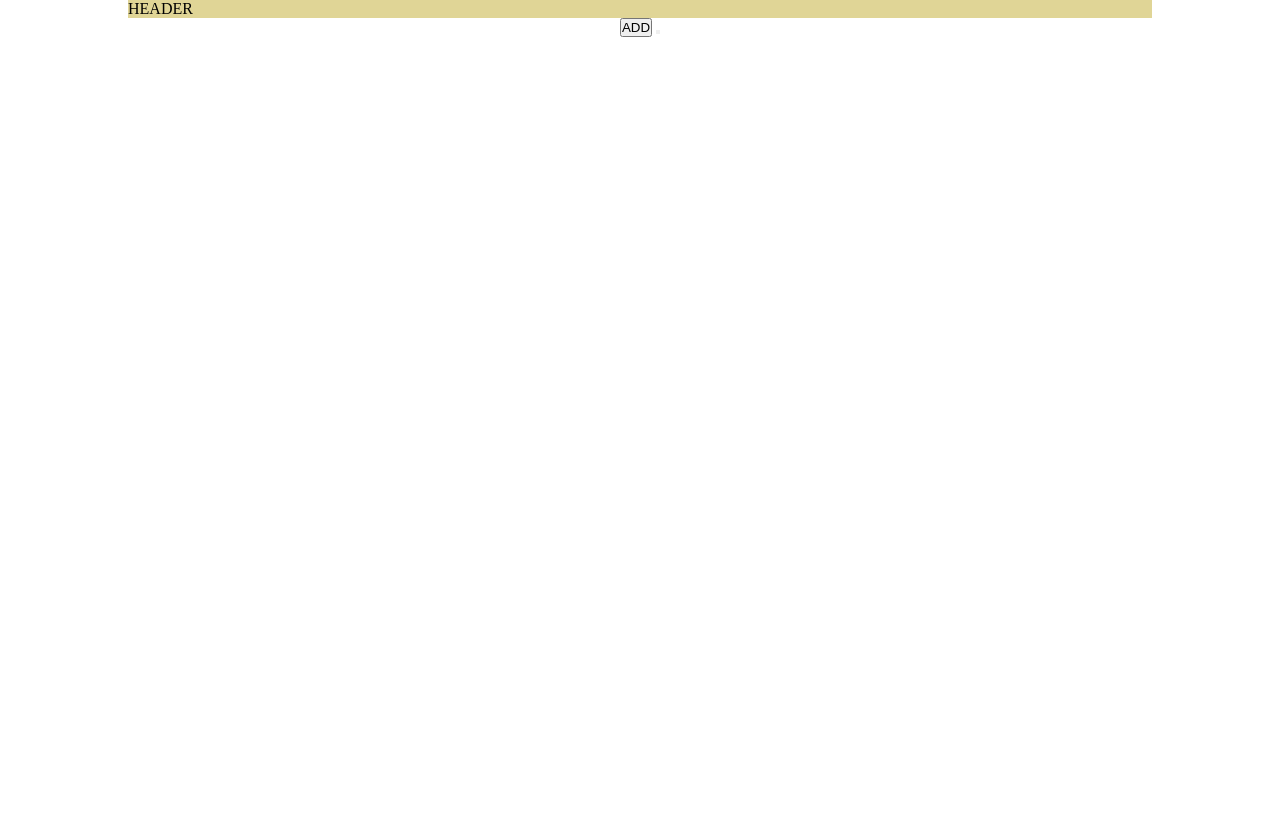
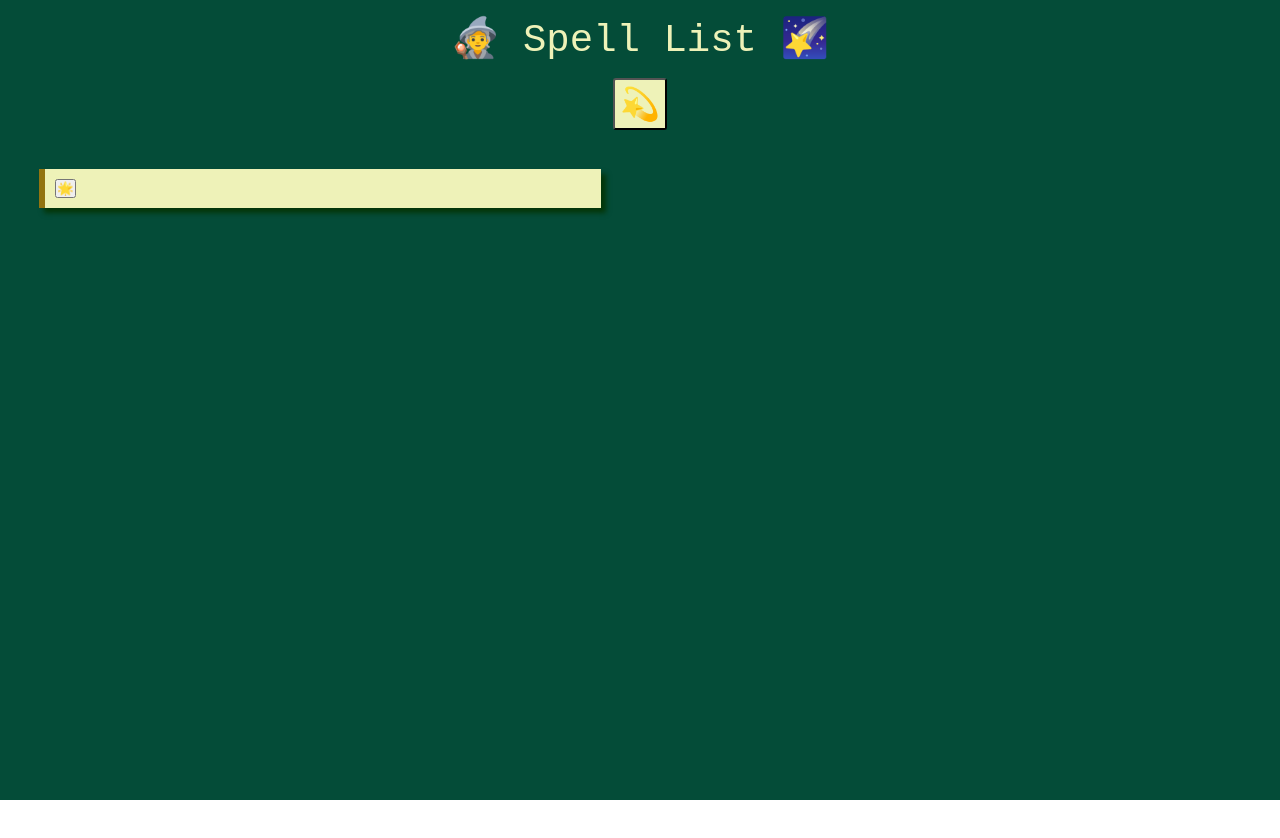
Before and after one commit to bigjunglex/todo-list, a website with bundled scripts: page src/index.html in a window 1280 px wide. Before the commit the page ends 800 px from the top, so only its background shows below. Built offline with nearby package versions, Linux system fonts and the light colour scheme.

Commit message:
html skeleton + modal func done

```diff
--- a/src/index.html
+++ b/src/index.html
@@ -7,14 +7,38 @@
 </head>
 <body>
     <script src="index.js"></script>
+    <div class="container">
+        <dialog id="add_project_modal">
+            <button class="closeBtn">&#x1F320;</button>
+            <form id="new_project">
+                <label for="project_name"> What lies ahead...</label>
+                <input type="text" id="project_name" name="project_name"
+                placeholder="Give it a name... &#127776;">
 
-    <div class="container">
-        <div class="header"> HEADER</div>
+                <label for="project_desc">perplexing intricacies</label>
+                <input type="text" id="project_desc" name="project_desc"
+                placeholder="Whats all fuzz about....">
+
+
+                <button class="submitBtn">into the fray	&#x1F30C;</button>
+            </form>
+
+        </dialog>
+        <div class="header">&#x1F9D9; Spell List &#x1F320;</div>
         <div class="controls">
-            <button class="add_todo">ADD</button>
-            <button class="add_project"></button>
+            <button class="add_project">&#128171;</button>
         </div>
-        <div class="content"> </div>
+        <div class="content">
+            <div class="projects">
+                <div class="project">
+                    <button class="add_todo">&#127775;</button>
+
+                </div>
+            </div>
+            <div class="todos">
+                <!-- <div class="todo"></div> -->
+            </div>
+        </div>
     </div>
 </body>
 </html>
--- a/src/index.js
+++ b/src/index.js
@@ -1 +1,26 @@
 import "./style.css";
+
+const addBtn = document.querySelector('.add_project');
+const projectModal = document.querySelector('#add_project_modal');
+const closeModal = document.querySelector('.closeBtn');
+const projectForm  = document.getElementById('new_project');
+
+addBtn.addEventListener('click', () => {
+    projectModal.show();
+
+})
+
+closeModal.addEventListener('click', () => {
+    projectModal.close();
+})
+
+projectForm.addEventListener('submit', (x) => {
+    x.preventDefault();
+    addProject()
+})
+
+
+function addProject(todo) {
+
+
+}
--- a/src/style.css
+++ b/src/style.css
@@ -5,14 +5,103 @@
 
 
 .container {
+    font-family: monospace;
+
     height: 100dvh;
     display: flex;
     flex-direction: column;
     align-items: center;
+    background-color: #044c38;
+    color: #eef2b8;
+
 }
 
 .header {
-    background-color: #e0d596;
-    width: 80%;
+    width: 100%;
+    padding: 15px ;
+    font-size: 3em;
+    text-align: center;
+}
+
+.add_project {
+    font-size: 2rem;
+    padding: 5px;
+    border-radius: 3px;
+    cursor: pointer;
+    background-color: #eef2b8;
+
+    transition: all 0.3s ease-in-out;
+}
+
+
+.add_project:hover {
+    background-color: #46770d;
 
 }
+
+.add_project:active {
+    background-color: #8fcef3;
+}
+
+
+
+#add_project_modal {
+    position: absolute;
+    top: 40%;
+    left: 50%;
+    transform: translate(-50%, -50%) scale(1.25);
+    width: 50%;
+    height: 380px;
+    padding: 20px 30px;
+    background: #66b582;
+    z-index: 1;
+    box-shadow: 0 0 0 50vmax rgba(0,0,0,.5);
+    border-radius: 10px;
+    transition: top 0ms ease-in-out 200ms,
+                opacity 200ms ease-in-out 0ms,
+                transform 200ms ease-in-out 0ms;
+
+}
+
+.todos,
+.projects {
+    width: 50%;
+    height: 100%;
+    padding: 3em;
+}
+
+
+
+.content {
+    height: 100%;
+    width: 100%;
+    display: flex;
+
+}
+
+.project,
+.todo {
+    border: solid;
+    border-width: 0px 0px 0px 6px;
+    box-shadow: 5px 5px 5px rgb(4, 54, 8);
+    border-color: white white white rgb(146, 116, 17);
+    background-color: #eef2b8;
+    padding: 10px;
+    transition: all 0.3s ease-in-out;
+    cursor: pointer;
+
+
+
+}
+
+.project:hover,
+.todo:hover {
+    transform: scale(1.03);
+}
+
+
+@media (max-width: 600px) {
+    .content {
+        flex-direction: column;
+    }
+}
```
